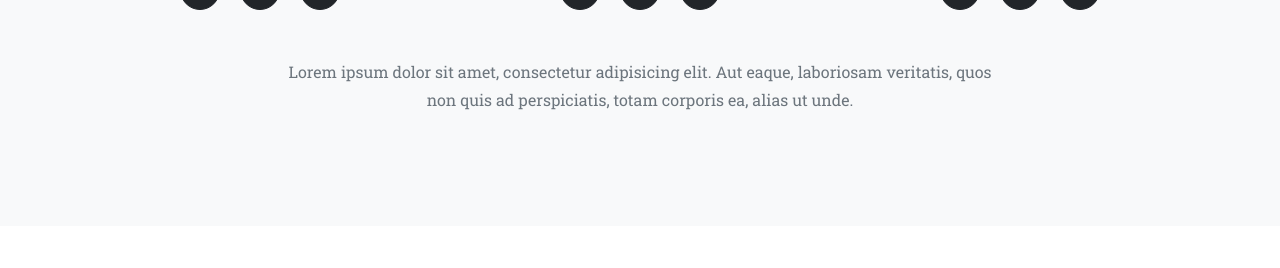
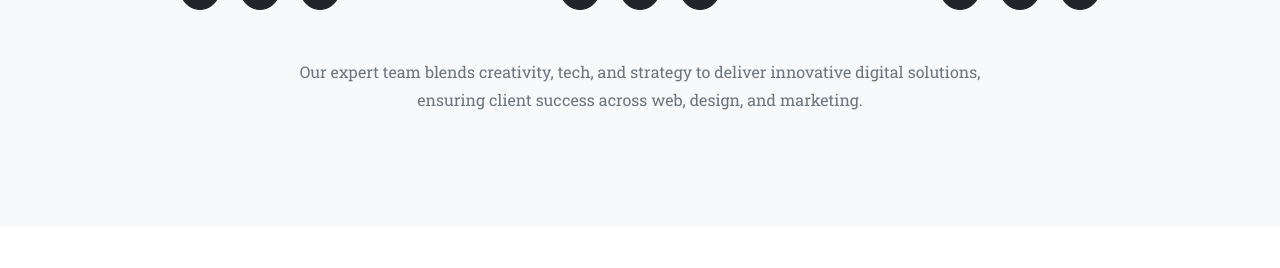
Before and after one commit to devnnm/devnnm.github.io, a plain HTML site: page index.html in a window 1280 px wide. Shown: the part 5058-5326 px from the top of the page. Drawn offline with nearby package versions, Linux system fonts and the light colour scheme.

Commit message:
Update index.html

```diff
--- a/index.html
+++ b/index.html
@@ -292,7 +292,7 @@
                     </div>
                 </div>
                 <div class="row">
-                    <div class="col-lg-8 mx-auto text-center"><p class="large text-muted">Lorem ipsum dolor sit amet, consectetur adipisicing elit. Aut eaque, laboriosam veritatis, quos non quis ad perspiciatis, totam corporis ea, alias ut unde.</p></div>
+                    <div class="col-lg-8 mx-auto text-center"><p class="large text-muted">Our expert team blends creativity, tech, and strategy to deliver innovative digital solutions, ensuring client success across web, design, and marketing.</p></div>
                 </div>
             </div>
         </section>
```
